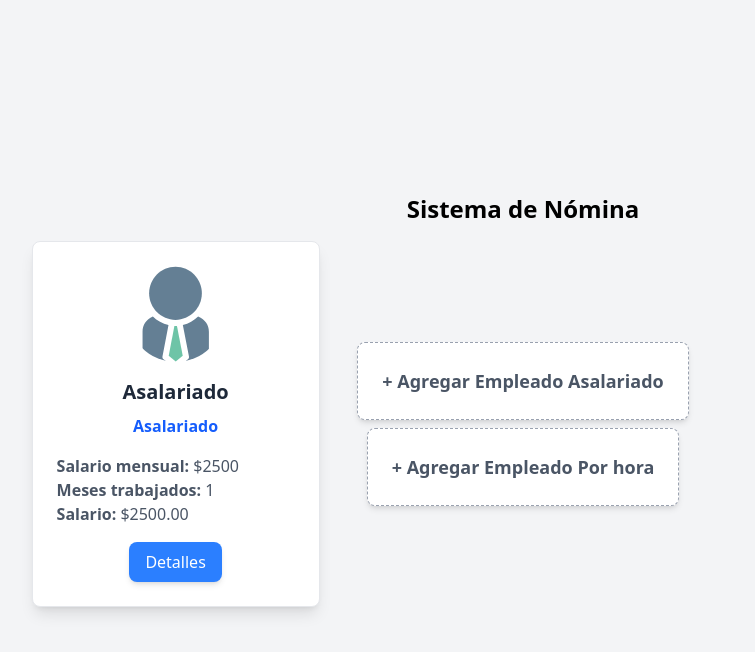
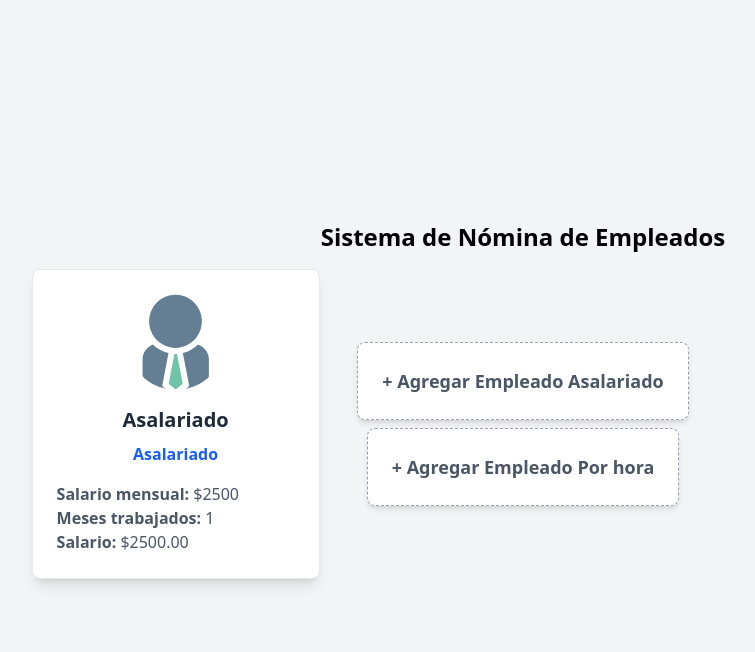
Before and after one commit to JoelDrart/sistema_empleados_visitor, a React (Vite) app: page / in a window 1280 px wide. Both pictures are taken after a click on the element "+ Agregar Empleado Asalariado". Shown: the top 652 px of the page, without its empty margins (117-872 px from the left). Built offline with nearby package versions, Linux system fonts and the light colour scheme.

Commit message:
Actualizar el título de la aplicación y mejorar el estilo de la tarjeta de empleado

```diff
--- a/src/App.tsx
+++ b/src/App.tsx
@@ -41,7 +41,7 @@ const App: React.FC = () => {
 
   return (
     <div className="min-h-screen flex flex-col items-center justify-center bg-gray-100 p-4">
-      <h1 className="text-2xl font-bold mb-4">Sistema de Nómina</h1>
+      <h1 className="text-2xl font-bold mb-4">Sistema de Nómina de Empleados</h1>
       <div className="grid grid-cols-1 sm:grid-cols-2 md:grid-cols-3 gap-4">
         {employees.map((employee, index) => (
           <div key={index} onClick={() => handleEditEmployee(employee)}>
--- a/src/components/EmployeeCard.tsx
+++ b/src/components/EmployeeCard.tsx
@@ -8,7 +8,7 @@ interface EmployeeCardProps {
 
 const EmployeeCard: React.FC<EmployeeCardProps> = ({ employee, salary }) => {
     return (
-        <div className="bg-white shadow-lg rounded-lg p-6 border border-gray-200 w-72 max-w-sm mx-auto">
+        <div className="bg-white shadow-lg rounded-lg p-6 border border-gray-200 w-72 max-w-sm mx-auto hover:cursor-pointer hover:shadow-2xl transition duration-300">
             <img
                 src={empImg}
                 alt="Employee"
@@ -56,12 +56,6 @@ const EmployeeCard: React.FC<EmployeeCardProps> = ({ employee, salary }) => {
                     </p>
                 </div>
             ) : null}
-
-            <div className="flex justify-center mt-4">
-                <button className="bg-blue-500 text-white px-4 py-2 rounded-lg shadow-md hover:bg-blue-600 transition">
-                    Detalles
-                </button>
-            </div>
         </div>
     );
 };
--- a/src/components/EmployeeModal.tsx
+++ b/src/components/EmployeeModal.tsx
@@ -1,3 +1,4 @@
+/* eslint-disable react-hooks/rules-of-hooks */
 import React, { useState } from "react";
 import { SalariedEmployee, HourlyEmployee, Employee } from "../models/Employee";
 
```
